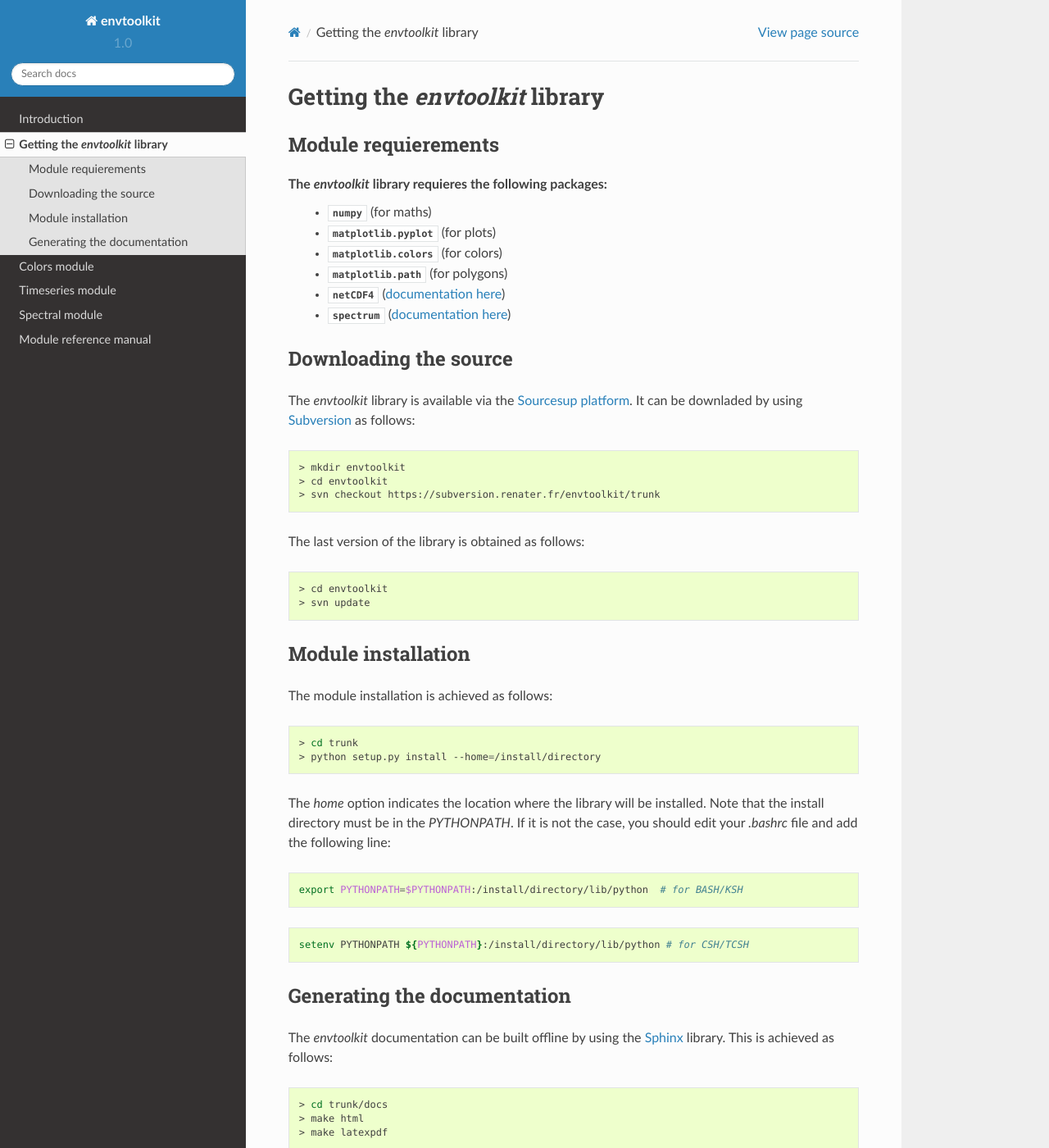
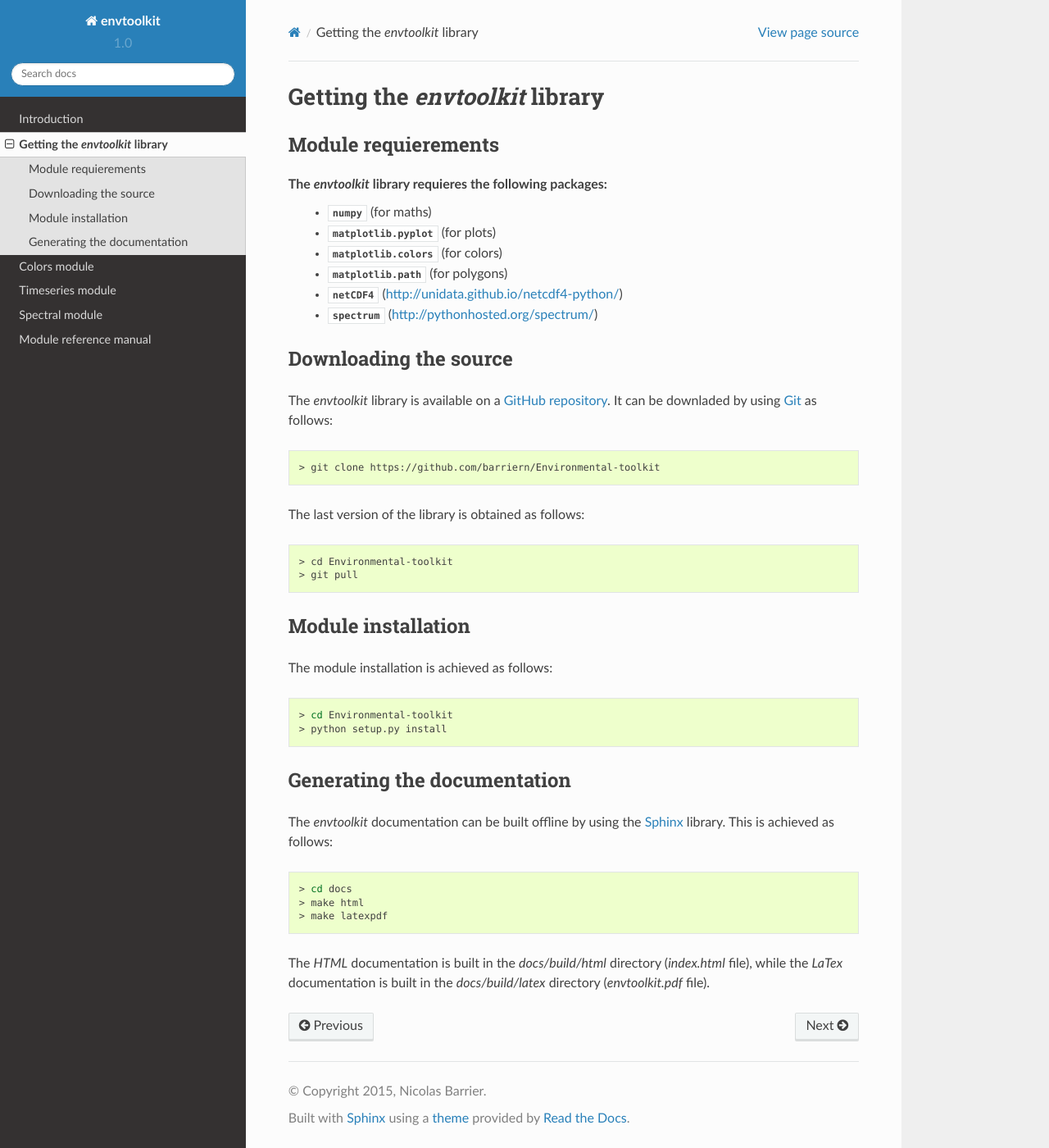
Before and after one commit to barriern/Environmental-toolkit, a Sphinx documentation site: the page built from docs/source/install.rst, in a window 1280 px wide and 1400 px high. Shown: the whole window at 82% size. Built offline with Sphinx 7.4.7 and the Read the Docs theme 2.0.0, drawn with Linux system fonts in a browser that asks for light colours; some of the changed text lies outside the part shown.

Commit message:
Update documentation

```diff
--- a/docs/source/conf.py
+++ b/docs/source/conf.py
@@ -304,9 +304,8 @@ texinfo_documents = [
 intersphinx_mapping = {'https://docs.python.org/': None}
 
 
-intersphinx_mapping = {'python': ('https://docs.python.org/2/', None),
+intersphinx_mapping = {'python': ('https://docs.python.org/3/', None),
                         'scipy': ('http://docs.scipy.org/doc/scipy/reference/', None),
                         'numpy': ('http://docs.scipy.org/doc/numpy/', None),
                         'matplotlib': ('http://matplotlib.org/', None),
-                        'datetime': ('https://docs.python.org/2/library/datetime', None),
                       }
--- a/docs/source/index.rst
+++ b/docs/source/index.rst
@@ -4,7 +4,7 @@
    contain the root `toctree` directive.
 
 Welcome to envtoolkit documentation!
-===================================
+====================================================
 
 Contents:
 
--- a/docs/source/install.rst
+++ b/docs/source/install.rst
@@ -14,28 +14,26 @@ The *envtoolkit* library requieres the following packages:
     - :py:mod:`matplotlib.pyplot` (for plots)
     - :py:mod:`matplotlib.colors` (for colors)
     - :py:mod:`matplotlib.path` (for polygons)
-    - :py:mod:`netCDF4` (`documentation here <http://unidata.github.io/netcdf4-python/>`_)
-    - :py:mod:`spectrum` (`documentation here <http://pythonhosted.org/spectrum/>`_)
+    - :py:mod:`netCDF4` (http://unidata.github.io/netcdf4-python/)
+    - :py:mod:`spectrum` (http://pythonhosted.org/spectrum/)
 
 .. _install-down:
 
 Downloading the source
 *******************************************
 
-The *envtoolkit* library is available via the `Sourcesup platform <https://sourcesup.renater.fr/>`_. It can be downladed by using `Subversion <https://subversion.apache.org>`_ as follows:
+The *envtoolkit* library is available on a  `GitHub repository <https://github.com/barriern/Environmental-toolkit>`_. It can be downladed by using `Git <https://git-scm.com/>`_ as follows:
 
 .. code-block:: none
 
-    > mkdir envtoolkit
-    > cd envtoolkit
-    > svn checkout https://subversion.renater.fr/envtoolkit/trunk
+    > git clone https://github.com/barriern/Environmental-toolkit
 
 The last version of the library is obtained as follows:
 
 .. code-block:: none
 
-    > cd envtoolkit
-    > svn update
+    > cd Environmental-toolkit
+    > git pull
 
 .. _install-inst:
 
@@ -46,18 +44,8 @@ The module installation is achieved as follows:
 
 .. code-block:: bash
 
-    > cd trunk
-    > python setup.py install --home=/install/directory
-
-The *home* option indicates the location where the library will be installed. Note that the install directory must be in the *PYTHONPATH*. If it is not the case, you should edit your *.bashrc* file and add the following line:
-
-.. code-block:: bash
-
-    export PYTHONPATH=$PYTHONPATH:/install/directory/lib/python  # for BASH/KSH
-
-.. code-block:: csh
-
-    setenv PYTHONPATH ${PYTHONPATH}:/install/directory/lib/python # for CSH/TCSH
+    > cd Environmental-toolkit
+    > python setup.py install
 
 .. _install-doc:
 
@@ -68,22 +56,8 @@ The *envtoolkit* documentation can be built offline by using the `Sphinx <http:/
 
 .. code-block:: bash
 
-    > cd trunk/docs
+    > cd docs
     > make html
     > make latexpdf
 
-Note that the environment variable *SPHINXBUILD*, containing the name of the Sphinx executable file, must be defined.
-
-.. code-block:: bash
-
-    export SPHINXBUILD=sphinx-build-2.7  # for BASH/KSH
-
-.. code-block:: csh
-
-    setenv SPHINXBUILD sphinx-build-2.7  # for CSH/TCSH
-
-The *HTML* documentation is built in the *trunk/docs/build/html* directory (*index.html* file), while the *LaTex* documentation is built in the *trunk/docs/build/latex* directory (*envtoolkit.pdf* file).
-
-.. note::
-
-    An HTML version of this documentation is `available here <http://mio.pytheas.univ-amu.fr/~barrier.n/>`_ (see the *Python/NCL* tab).
+The *HTML* documentation is built in the *docs/build/html* directory (*index.html* file), while the *LaTex* documentation is built in the *docs/build/latex* directory (*envtoolkit.pdf* file).
--- a/docs/source/newcmap.rst
+++ b/docs/source/newcmap.rst
@@ -4,6 +4,7 @@ Fancy colormaps
 ***************************
 
 .. _newcmap-intro:
+
 Introduction
 ---------------------------
 
```
